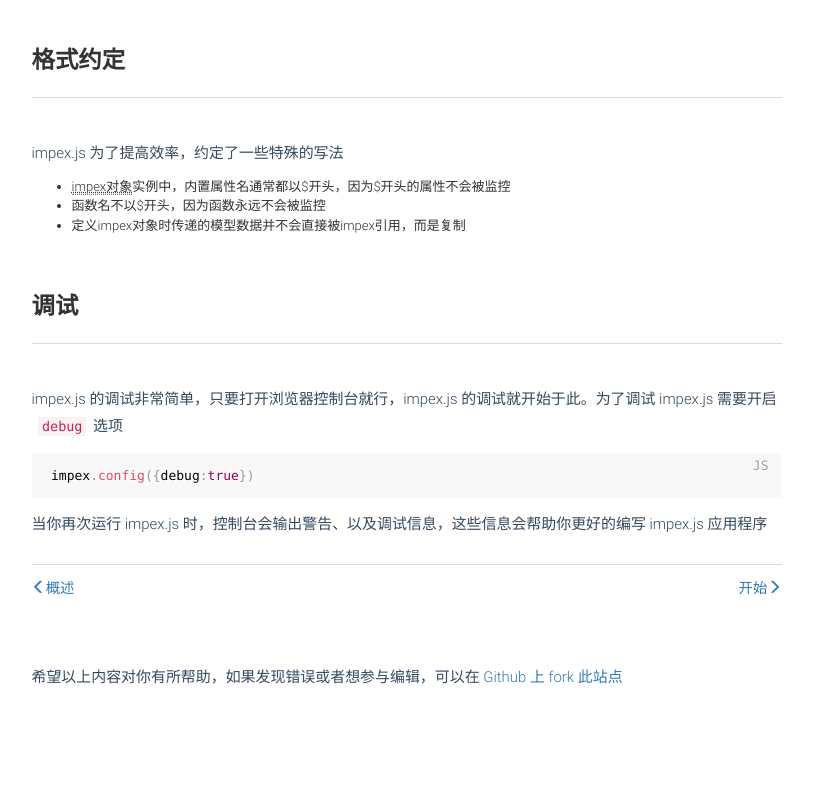
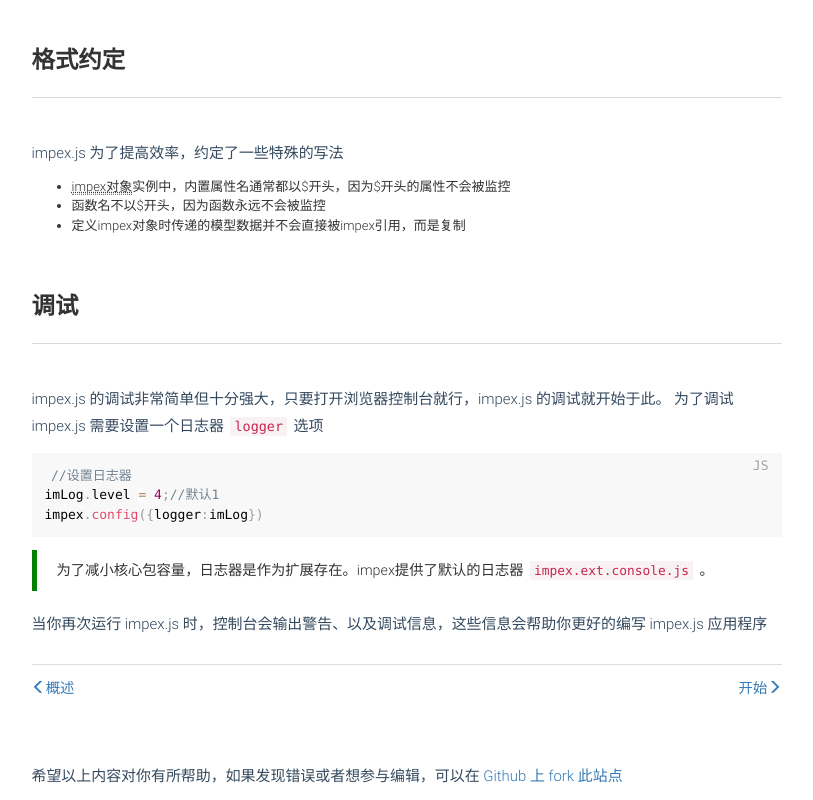
Before and after one commit to MrSoya/impex, a plain HTML site: page guide/prepare.html in a window 1280 px wide. Shown: the part 1378-2178 px from the top of the page, without its empty margins (136-949 px from the left). Before the commit the page ends 2079 px from the top, so only its background shows below. Drawn offline with Linux system fonts and the light colour scheme; files whose address does not match are found by name.

Commit message:
update doc

```diff
--- a/guide/prepare.html
+++ b/guide/prepare.html
@@ -424,8 +424,16 @@
 						调试
 					</h2>
 					<p>
-						impex.js 的调试非常简单，只要打开浏览器控制台就行，impex.js 的调试就开始于此。为了调试 impex.js 需要开启<code>debug</code>选项
-						<pre><code class="language-javascript">impex.config({debug:true})</code></pre>
+						impex.js 的调试非常简单但十分强大，只要打开浏览器控制台就行，impex.js 的调试就开始于此。
+						为了调试 impex.js 需要设置一个日志器<code>logger</code>选项
+						<pre><code class="language-javascript">//设置日志器
+imLog.level = 4;//默认1
+impex.config({logger:imLog})</code></pre>
+					</p>
+					<p>
+						<blockquote class='tip'>
+						为了减小核心包容量，日志器是作为扩展存在。impex提供了默认的日志器<code>impex.ext.console.js</code>。
+						</blockquote>
 					</p>
 					<p>
 						当你再次运行 impex.js 时，控制台会输出警告、以及调试信息，这些信息会帮助你更好的编写 impex.js 应用程序
```
Also changed, not shown: api/index.html (+5 -2 lines).
